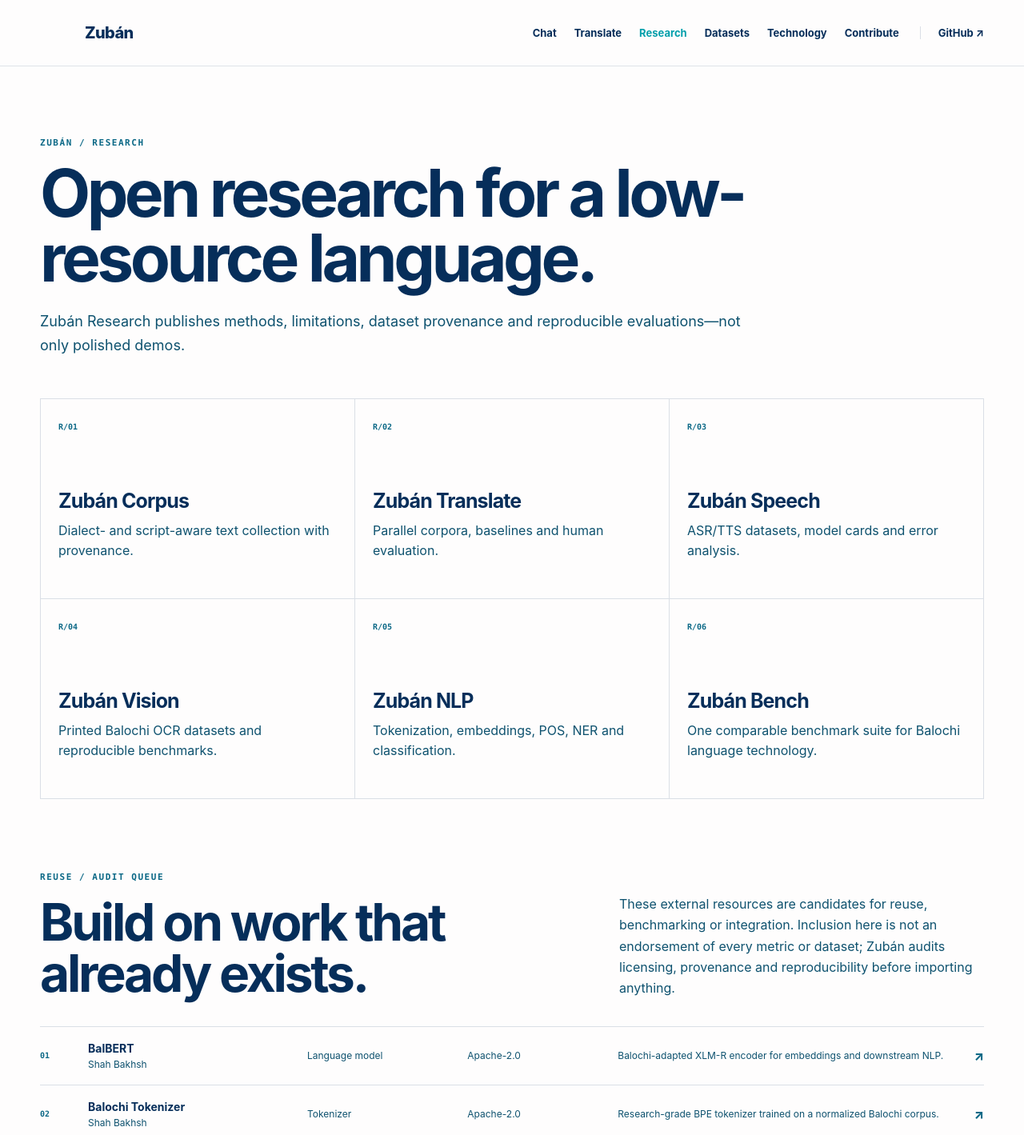
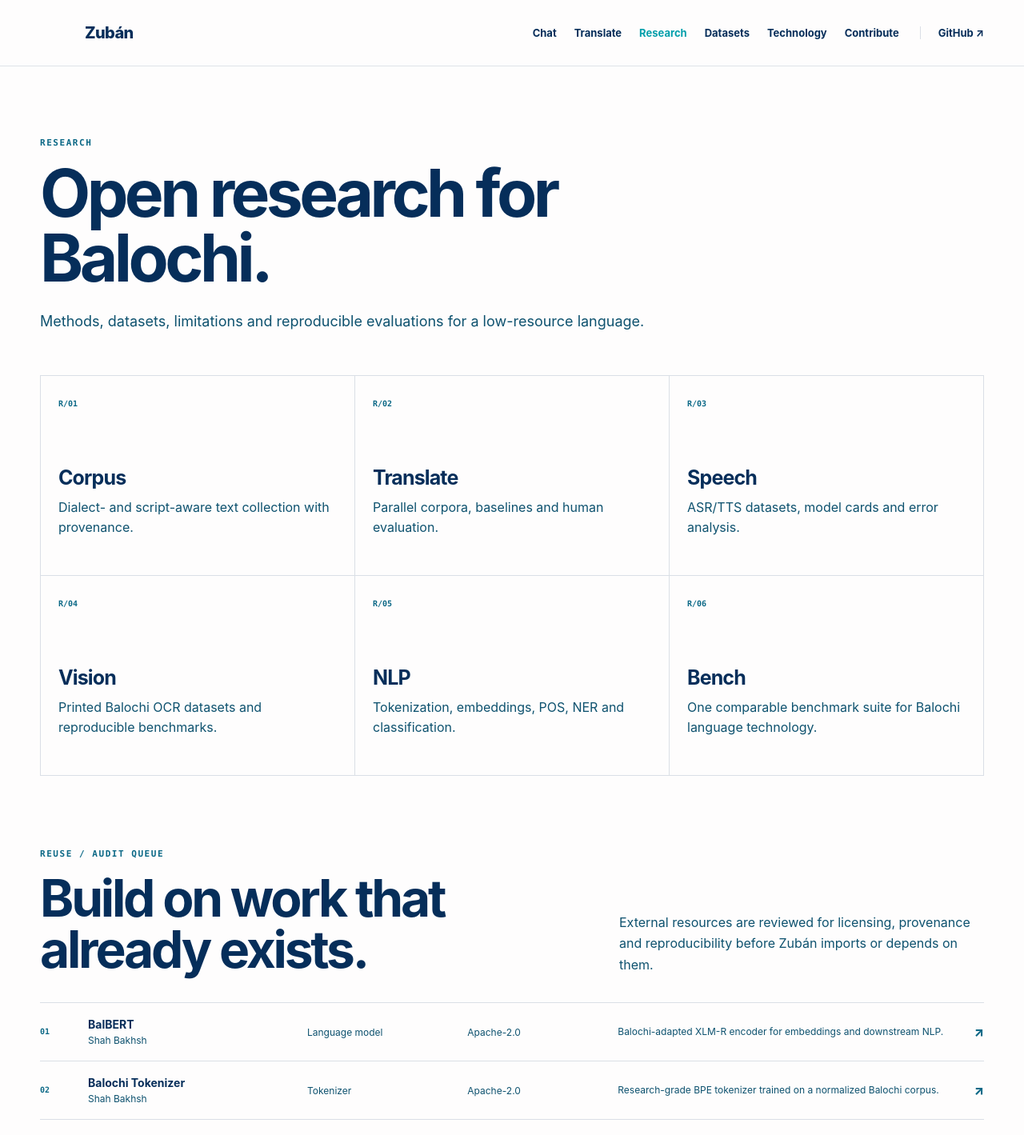
Before and after one commit to merajNizBaloch/Zuban-Open-Balochi-AI, a Next.js app: page /research in a window 1280 px wide. Shown: the top 1419 px of the page at 80% size. Built offline with nearby package versions, Linux system fonts and the light colour scheme.

Commit message:
design: unify Zubán public pages

```diff
--- a/src/app/research/page.tsx
+++ b/src/app/research/page.tsx
@@ -10,18 +10,35 @@
 ];
 
 export default function ResearchPage() {
-  return <section className="section"><div className="shell">
-    <p className="eyebrow">ZUBÁN / RESEARCH</p>
-    <h1 className="page-title">Open research for a low-resource language.</h1>
-    <p className="lead wide">Zubán Research publishes methods, limitations, dataset provenance and reproducible evaluations—not only polished demos.</p>
-
-    <div className="research-grid">
-      {tracks.map(([title, text], index) => <article className="research-card" key={title}><span>R/{String(index + 1).padStart(2, "0")}</span><h2>Zubán {title}</h2><p>{text}</p></article>)}
+  return (
+    <section className="section research-page">
+      <div className="shell">
+        <div className="page-intro-center">
+          <p className="eyebrow">RESEARCH</p>
+          <h1 className="page-title">Open research for Balochi.</h1>
+          <p className="lead wide">
+            Methods, datasets, limitations and reproducible evaluations for a low-resource language.
+          </p>
         </div>
 
-    <div className="section-heading registry-heading">
-      <div><p className="eyebrow">REUSE / AUDIT QUEUE</p><h2>Build on work that already exists.</h2></div>
-      <p>These external resources are candidates for reuse, benchmarking or integration. Inclusion here is not an endorsement of every metric or dataset; Zubán audits licensing, provenance and reproducibility before importing anything.</p>
+        <div className="research-grid research-grid-clean">
+          {tracks.map(([title, text], index) => (
+            <article className="research-card" key={title}>
+              <span>R/{String(index + 1).padStart(2, "0")}</span>
+              <h2>{title}</h2>
+              <p>{text}</p>
+            </article>
+          ))}
+        </div>
+
+        <div className="section-heading centered-section-heading registry-heading">
+          <div>
+            <p className="eyebrow">REUSE / AUDIT QUEUE</p>
+            <h2>Build on work that already exists.</h2>
+          </div>
+          <p>
+            External resources are reviewed for licensing, provenance and reproducibility before Zubán imports or depends on them.
+          </p>
         </div>
 
         <div className="resource-list">
@@ -37,9 +54,20 @@
           ))}
         </div>
 
-    <div className="benchmark-strip">
-      <div><p className="eyebrow">ZUBÁN BENCH</p><h2>Metrics before marketing.</h2></div>
-      <div className="metric-list"><span>Translation · BLEU / COMET + human review</span><span>Speech · WER</span><span>OCR · CER / WER</span><span>NER / POS · F1</span><span>Retrieval · task-specific evaluation</span></div>
+        <div className="benchmark-strip benchmark-strip-centered">
+          <div>
+            <p className="eyebrow">ZUBÁN BENCH</p>
+            <h2>Metrics before marketing.</h2>
           </div>
-  </div></section>;
+          <div className="metric-list">
+            <span>Translation · BLEU / COMET + human review</span>
+            <span>Speech · WER</span>
+            <span>OCR · CER / WER</span>
+            <span>NER / POS · F1</span>
+            <span>Retrieval · task-specific evaluation</span>
+          </div>
+        </div>
+      </div>
+    </section>
+  );
 }
```
Lines whose indentation alone changed are shown as unchanged.
